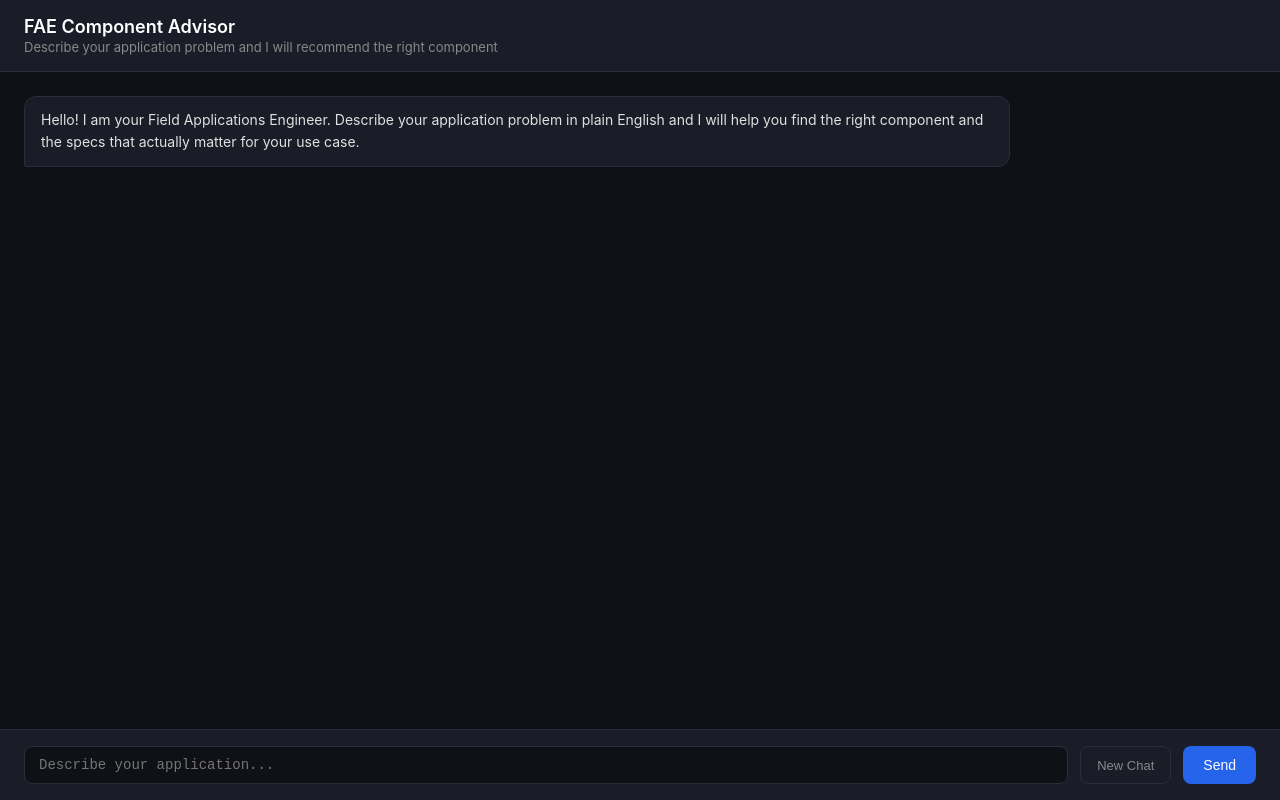
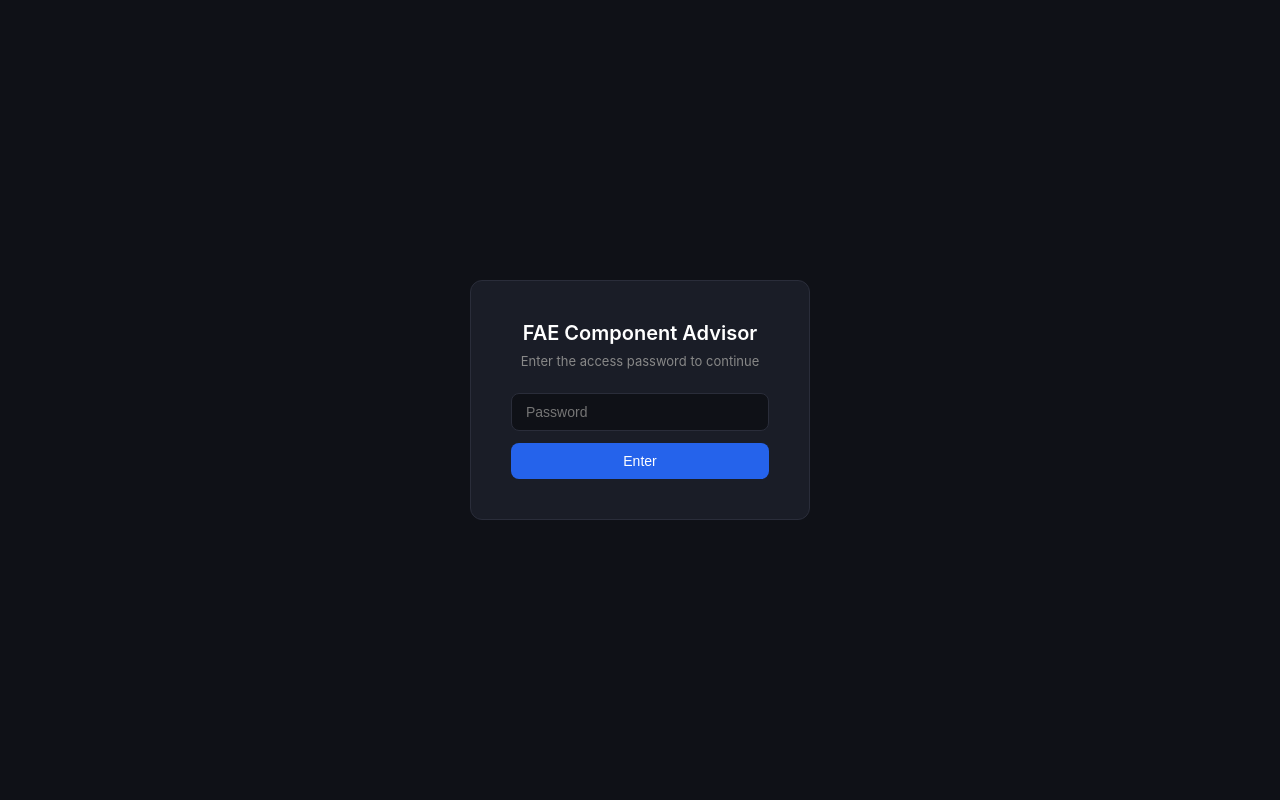
Before and after one commit to kareemyehia12-dotcom/fae-advisor, a website: page public/index.html in a window 1280 px wide. Drawn offline with Linux system fonts and the light colour scheme.

Commit message:
add password protection

```diff
--- a/public/index.html
+++ b/public/index.html
@@ -22,9 +22,29 @@ header p { font-size: 13px; color: #888; margin-top: 2px; }
 #send-btn:hover { background: #1d4ed8; }
 #reset-btn { background: transparent; color: #888; border: 1px solid #2a2d3a; padding: 10px 16px; border-radius: 8px; cursor: pointer; font-size: 13px; }
 #reset-btn:hover { color: #e0e0e0; }
+#password-screen { position: fixed; top: 0; left: 0; width: 100%; height: 100%; background: #0f1117; display: flex; align-items: center; justify-content: center; z-index: 999; }
+#password-box { background: #1a1d27; border: 1px solid #2a2d3a; border-radius: 12px; padding: 40px; width: 340px; text-align: center; }
+#password-box h2 { font-size: 20px; font-weight: 600; color: #fff; margin-bottom: 8px; }
+#password-box p { font-size: 13px; color: #888; margin-bottom: 24px; }
+#password-input { width: 100%; background: #0f1117; border: 1px solid #2a2d3a; color: #e0e0e0; padding: 10px 14px; border-radius: 8px; font-size: 14px; outline: none; margin-bottom: 12px; }
+#password-input:focus { border-color: #2563eb; }
+#password-btn { width: 100%; background: #2563eb; color: white; border: none; padding: 10px 20px; border-radius: 8px; cursor: pointer; font-size: 14px; }
+#password-btn:hover { background: #1d4ed8; }
+#password-error { color: #ef4444; font-size: 13px; margin-top: 8px; display: none; }
 </style>
 </head>
 <body>
+
+<div id="password-screen">
+  <div id="password-box">
+    <h2>FAE Component Advisor</h2>
+    <p>Enter the access password to continue</p>
+    <input type="password" id="password-input" placeholder="Password" onkeydown="if(event.key==='Enter') checkPassword()" />
+    <button id="password-btn" onclick="checkPassword()">Enter</button>
+    <div id="password-error">Incorrect password. Try again.</div>
+  </div>
+</div>
+
 <header>
 <h1>FAE Component Advisor</h1>
 <p>Describe your application problem and I will recommend the right component</p>
@@ -38,6 +58,15 @@ header p { font-size: 13px; color: #888; margin-top: 2px; }
 <button id="send-btn" onclick="sendMessage()">Send</button>
 </div>
 <script>
+function checkPassword() {
+  const input = document.getElementById("password-input").value;
+  if (input === "FAE16571") {
+    document.getElementById("password-screen").style.display = "none";
+  } else {
+    document.getElementById("password-error").style.display = "block";
+  }
+}
+
 const chatContainer = document.getElementById("chat-container");
 const userInput = document.getElementById("user-input");
 
```
